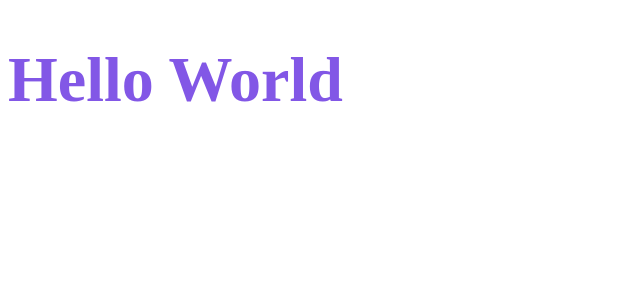
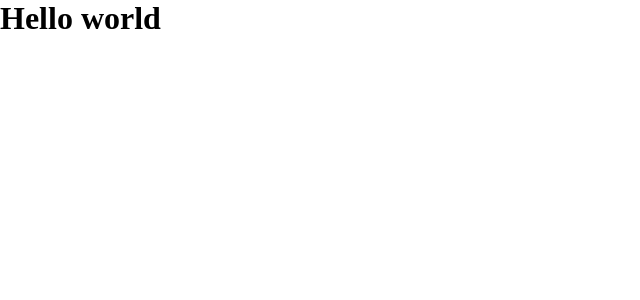
Before and after one commit to victorbadaro/dtmoney, a React (Create React App) app: page / in a window 1280 px wide. Shown: the top 300 px of the page, without its empty margins (0-640 px from the left). Built offline with nearby package versions, Linux system fonts and the light colour scheme.

Commit message:
chore: add global styles

```diff
--- a/src/App.tsx
+++ b/src/App.tsx
@@ -1,15 +1,10 @@
-// eslint-disable-next-line
-import styled from 'styled-components';
-
-const Title = styled.h1`
-  font-size: 64px;
-  color: #8257e6;
-`;
+import { GlobalStyle } from "./styles/global";
 
 export function App() {
   return (
     <div className="App">
-      <Title>Hello World</Title>
+      <h1>Hello world</h1>
+      <GlobalStyle />
     </div>
   );
 }
--- /dev/null
+++ b/src/styles/global.ts
@@ -0,0 +1,50 @@
+import { createGlobalStyle } from 'styled-components';
+
+export const GlobalStyle = createGlobalStyle`
+    :root {
+        --red: #E62E4D;
+        --blue: #5429CC;
+
+        --blue-light: #6933FF;
+
+        --text-title: #363F5F;
+        --text-body: #969CB3;
+
+        --background: #F0F2F5;
+        --shape: #FFFFFF;
+    }
+
+    * {
+        margin: 0;
+        padding: 0;
+        box-sizing: border-box;
+    }
+
+    // para configurar o tamanho de fonte da aplicação
+    // font-size: 16px (Desktop)
+    html {
+        @media (max-width: 1080px) {
+            font-size: 93.75%; // 15px
+        }
+
+        @media (max-width: 720px) {
+            font-size: 87.5%; // 14px
+        }
+    }
+
+    // REM: 1rem = tamanho da fonte da página
+
+    body {
+        background: var(---background);
+        -webkit-font-smoothing: antialiased; // para deixar as fontes mais nítidas em navegadores que utilizam o webkit
+    }
+
+    button {
+        cursor: pointer;
+    }
+
+    [disabled] {
+        opacity: 0.6;
+        cursor: not-allowed;
+    }
+`;
```
